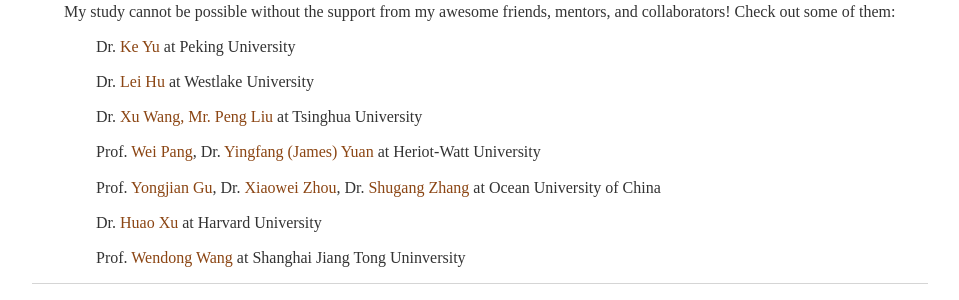
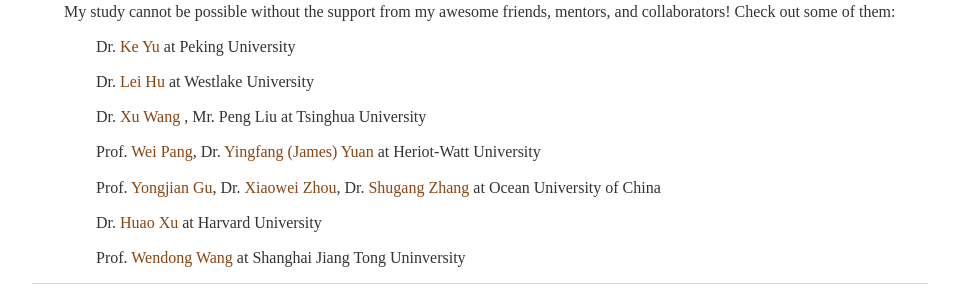
Before and after one commit to zhaorui-bi/zhaorui-bi.github.io, a Jekyll site: the page built from index.html, in a window 1280 px wide. Shown: the part 1318-1618 px from the top of the page, without its empty margins (160-1119 px from the left). Built offline with Jekyll 4.4.1, drawn with Linux system fonts in a browser that asks for light colours; part of the change alters nothing that is shown.

```diff
--- a/index.html
+++ b/index.html
@@ -128,7 +128,7 @@ title: Zhaorui Jiang
 		<p style="margin-left: 4em;">
 			Dr.<a href="https://dbinary.github.io"> Lei Hu</a> at Westlake University </p>
 		<p style="margin-left: 4em;">
-			Dr.<a href="https://jlu-wangxu.github.io/index.html"> Xu Wang, Mr. Peng Liu</a> at Tsinghua University </p>
+			Dr.<a href="https://jlu-wangxu.github.io/index.html"> Xu Wang </a>, Mr. Peng Liu at Tsinghua University </p>
 		<p style="margin-left: 4em;">
 			Prof.<a href="https://pangwei.eu.org"> Wei Pang</a>, Dr.<a href="https://yuanjames.github.io"> Yingfang (James) Yuan</a> at Heriot-Watt University</p>
 		<p style="margin-left: 4em;">
```
